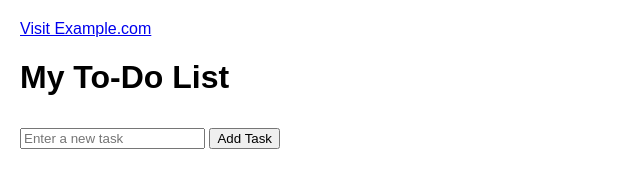
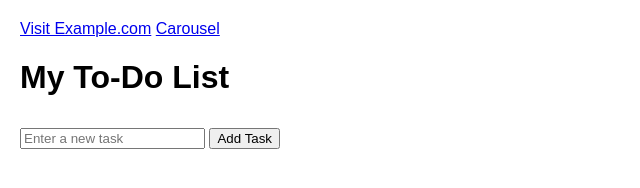
Before and after one commit to lalit-purohit/index, a plain HTML site: page index.html in a window 1280 px wide. Shown: the full height of the page, 0-640 px from the left. Drawn offline with Linux system fonts and the light colour scheme.

Commit message:
Update index.html
add carousel on achor tag

```diff
--- a/index.html
+++ b/index.html
@@ -25,8 +25,8 @@
 
 <body>
   <a href="https://www.youtube.com/watch?v=4eMnz8VbgyM">Visit Example.com</a>
+  <a href="carausel.html">Carousel</a>
   <h1>My To-Do List</h1>
-
   <input type="text" id="taskInput" placeholder="Enter a new task">
   <button onclick="addTask()">Add Task</button>
 
```
